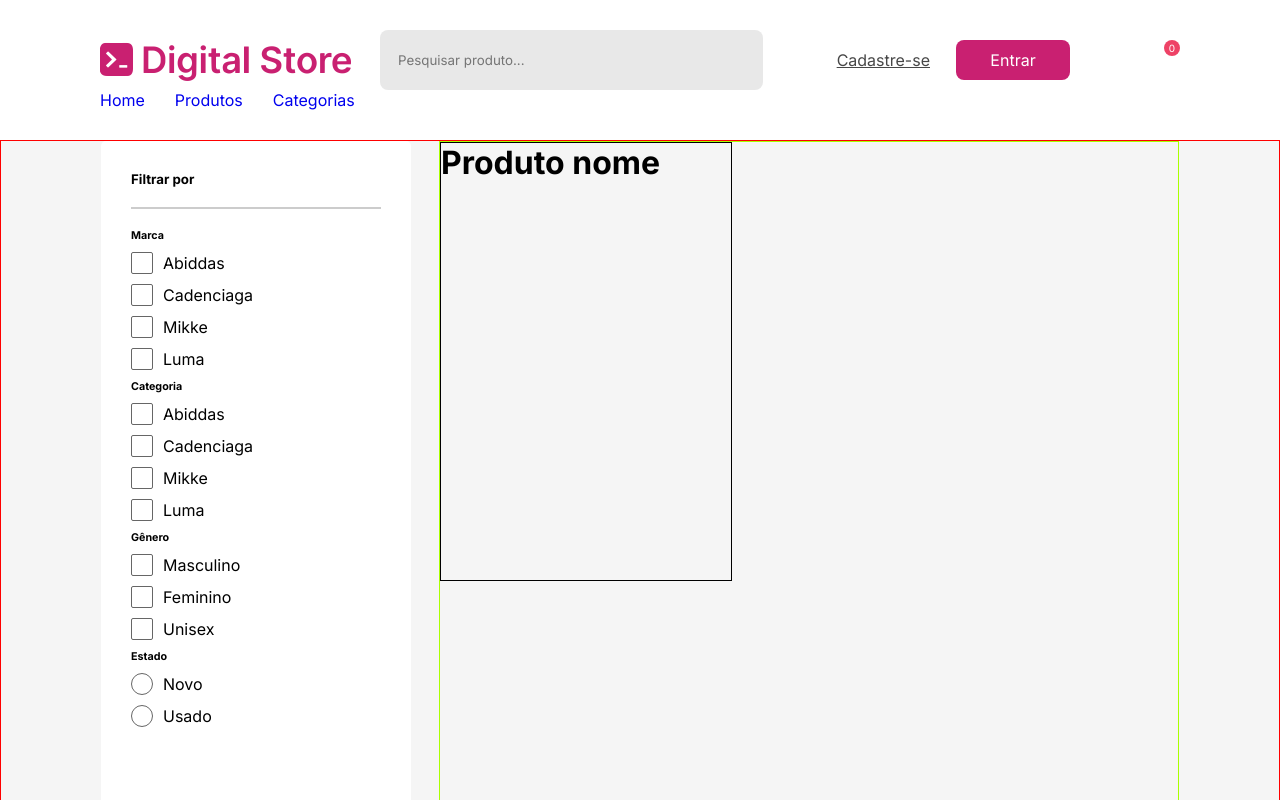
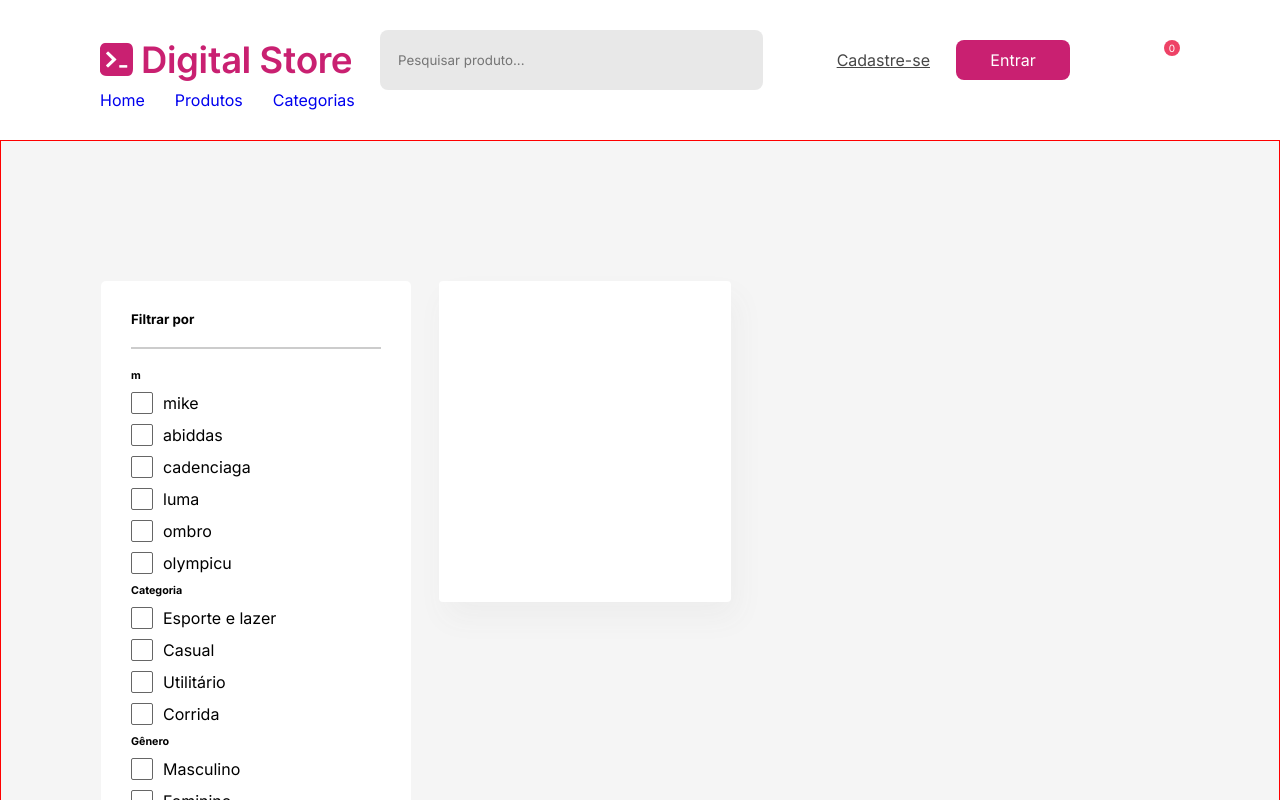
Before and after one commit to oAndin/digital-store-react-jsx, a React (Vite) app: page /produtos in a window 1280 px wide. Shown: the top 800 px of the page. Built offline with nearby package versions, Linux system fonts and the light colour scheme; data requests are answered from the project's data file; some icons are missing.

Commit message:
update files

```diff
--- a/db.json
+++ b/db.json
@@ -1,4 +1,72 @@
 {
+    "marcas": [
+        {
+            "name": "mike",
+            "id": 1
+        },
+        {
+            "name": "abiddas",
+            "id": 2
+        },
+        {
+            "name": "cadenciaga",
+            "id": 3
+        },
+        {
+            "name": "luma",
+            "id": 4
+        },
+        {
+            "name": "ombro",
+            "id": 5
+        },
+        {
+            "name": "olympicu",
+            "id": 6
+        }
+    ],
+    "categorias": [
+        {
+            "nome": "Esportes e lazer",
+            "id": 1
+        },
+        {
+            "nome": "Casual",
+            "id": 2
+        },
+        {
+            "nome": "Utilitários",
+            "id": 3
+        },
+        {
+            "nome": "Corrida",
+            "id": 4
+        }
+    ],
+    "genero": [
+        {
+            "name": "masculino",
+            "id": 1
+        },
+        {
+            "name": "feminino",
+            "id": 2
+        },
+        {
+            "name": "unissex",
+            "id": 3
+        }
+    ],
+    "estados": [
+        {
+            "estado": "novo",
+            "id": 1
+        },
+        {
+            "estado": "usado",
+            "id": 2
+        }
+    ],
     "itensCarrinho": [
         {
             "name": "Tênis Nike Revolution 6 Next Nature Masculino",
--- a/package.json
+++ b/package.json
@@ -5,11 +5,11 @@
   "type": "module",
   "scripts": {
     "dev": "vite",
-    "server": "json-server --watch db.json --port 5000",
+    "server": "npx json-server db.json --watch --port 5000",
     "build": "vite build",
     "lint": "eslint . --ext js,jsx --report-unused-disable-directives --max-warnings 0",
     "preview": "vite preview",
-    "project" : ""
+    "project": ""
   },
   "dependencies": {
     "axios": "^1.5.1",
--- a/src/components/ListarProdutos/Index.jsx
+++ b/src/components/ListarProdutos/Index.jsx
@@ -1,72 +1,107 @@
 import { styled } from "styled-components";
 import Produto from "../Produto/Index";
+import { useEffect, useState } from "react";
 
 const ListarProdutos = () => {
+
+  const [marcas, setMarcas] = useState([]);
+
+
+  const getms = () => {
+    fetch('http://localhost:5000/marcas')
+      // ,{
+      //   method: "GET",
+      //   headers: {
+      //     "Content-type": "application-json"
+      //   }
+      // })
+      .then((response) => response.json())
+      .then((response) => {
+        setMarcas(response)
+      })
+      .catch((err) => console.log(err))
+  };
+  useEffect(() => {
+    getms()
+  }, []);
+
   return (
     <>
       <ListarProdutosContainer>
         <ListarProdutosFilter>
           <h5>Filtrar por</h5>
           <Linha />
-          <h6>Marca</h6>
+          <h6>m</h6>
           <ul>
+            {
+              marcas.map(m => (
+                <li key={m.id}>
+                  <label htmlFor={`marca${m.id}`}>
+                    <input type="checkbox" name={m.name} id={`m${m.id}`} />
+                    <span></span>
+                    {m.name}
+                  </label>
+                </li>
+              ))
+            }
+            {/*
             <li>
-              <label htmlFor="marca1">
-                <input type="checkbox" name="abiddas" id="marca1" />
+              <label htmlFor="m1">
+                <input type="checkbox" name="abiddas" id="m1" />
                 <span></span>
                 Abiddas
               </label>
             </li>
             <li>
-              <label htmlFor="marca2">
-                <input type="checkbox" name="cadenciaga" id="marca2" />
+              <label htmlFor="m2">
+                <input type="checkbox" name="cadenciaga" id="m2" />
                 <span></span>
                 Cadenciaga
               </label>
             </li>
             <li>
-              <label htmlFor="marca3">
-                <input type="checkbox" name="Mike" id="marca3" />
+              <label htmlFor="m3">
+                <input type="checkbox" name="Mike" id="m3" />
                 <span></span>
                 Mikke
               </label>
             </li>
             <li>
-              <label htmlFor="marca4">
-                <input type="checkbox" name="Luma" id="marca4" />
+              <label htmlFor="m4">
+                <input type="checkbox" name="Luma" id="m4" />
                 <span></span>
                 Luma
               </label>
-            </li>
+            </li> */}
           </ul>
           <h6>Categoria</h6>
           <ul>
             <li>
-              <label htmlFor="marca1Cat">
-                <input type="checkbox" name="abiddas" id="marca1Cat" />
+              <label htmlFor="m1Cat">
+                <input type="checkbox" name="esporta-e-lazer" id="m1Cat" />
                 <span></span>
-                Abiddas
+                Esporte e lazer
               </label>
             </li>
             <li>
-              <label htmlFor="marca2Cat">
-                <input type="checkbox" name="cadenciaga" id="marca2Cat" />
+              <label htmlFor="m2Cat">
+                <input type="checkbox" name="casual" id="m2Cat" />
                 <span></span>
-                Cadenciaga
+                Casual
               </label>
             </li>
             <li>
-              <label htmlFor="marca3Cat">
-                <input type="checkbox" name="Mike" id="marca3Cat" />
+              <label htmlFor="m3Cat">
+                <input type="checkbox" name="utilitario" id="m3Cat" />
                 <span></span>
-                Mikke
+                Utilitário
               </label>
             </li>
             <li>
-              <label htmlFor="marca4Cat">
-                <input type="checkbox" name="Luma" id="marca4Cat" />
+              <label htmlFor="m4Cat">
+                <input type="checkbox" name="corrida" id="m4Cat" />
                 <span></span>
-                Luma
+                Corrida
               </label>
             </li>
           </ul>
@@ -122,9 +157,9 @@ const ListarProdutos = () => {
 
 const ListarProdutosContainer = styled.div`
 width: 100%;
-height: 100vh;
+height: 100%;
 display: flex;
-padding: 0 100px;
+padding: 140px 100px;
 gap: 28px;
 background-color: #f5f5f5;
 border: 1px solid #ff0000;
@@ -161,8 +196,8 @@ const ListarProdutosFilter = styled.div`
           content:'';
           justify-content: center;
           align-items: center;
-          width: 14px;
-          height: 14px;
+          width: 75%;
+          height: 75%;
           border-radius: 100%;
           display: flex;
           top:0;
@@ -203,7 +238,7 @@ const ListarProdutosFilter = styled.div`
 `;
 const ListarProdutosList = styled.div`
   flex: 1;
-  border: 1px solid #aaff00;
+  /* border: 1px solid #aaff00; */
 `;
 
 const Linha = styled.div`
--- a/src/components/Produto/Index.jsx
+++ b/src/components/Produto/Index.jsx
@@ -1,10 +1,16 @@
+import { useRef } from "react";
 import { styled } from "styled-components";
 
 const Produto = () => {
+
+  const desconto = useRef(false);
+
   return (
     <>
       <ProdutoContainer>
-        <h1>Produto nome</h1>
+        <ProdutoImagem>
+
+        </ProdutoImagem>
       </ProdutoContainer>
     </>
   )
@@ -13,7 +19,15 @@ const Produto = () => {
 const ProdutoContainer = styled.div`
   width: 292px;
   height: 439px;
-  border: 1px solid #000;
+  /* border: 1px solid #000; */
+`;
+
+const ProdutoImagem = styled.div`
+  width: 292px;
+  height: 321px;
+  border-radius: 4px;
+  background: #FFF;
+  box-shadow: 6px 16px 30px 0px rgba(105, 98, 98, 0.05);
 `;
 
 export default Produto;
```
Also changed, not shown: src/contexts/ItemsCartContext/Index.jsx (+4 -3 lines).
